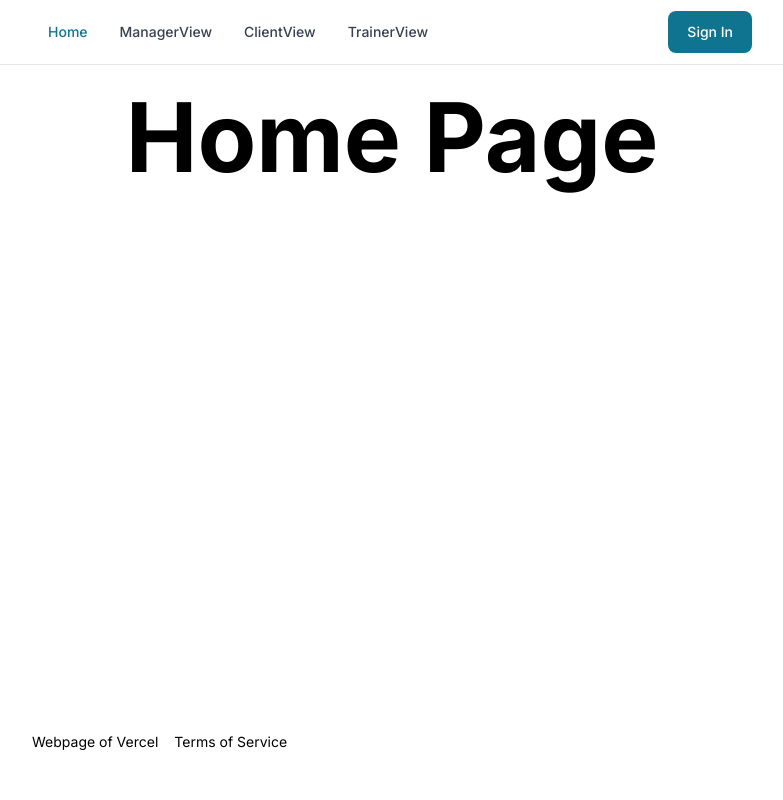
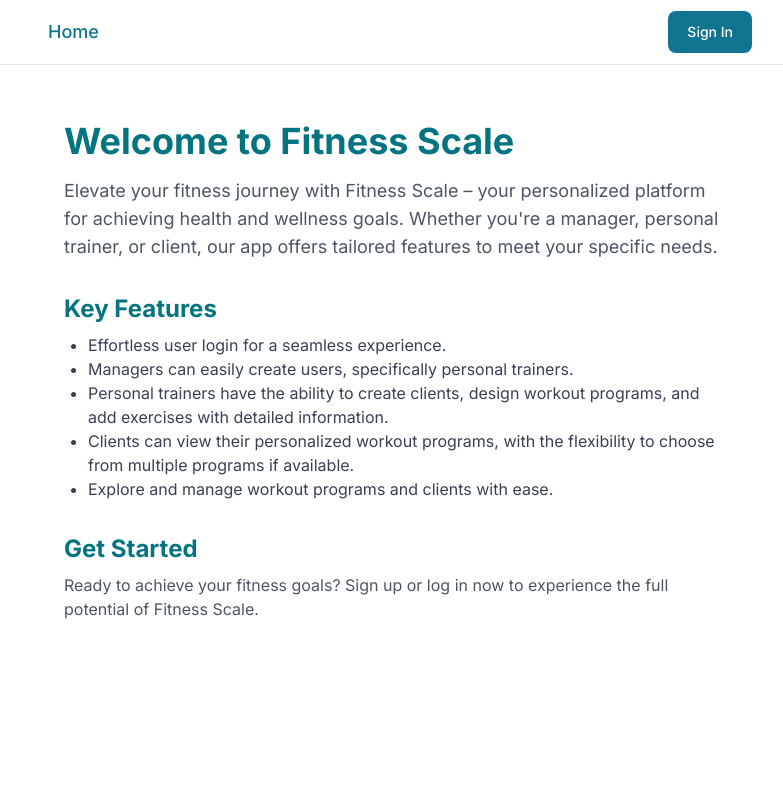
Before and after one commit to Stella1585/Fitness, a Next.js app: page / in a window 1280 px wide. Shown: the top 800 px of the page, without its empty margins (248-1031 px from the left). Built offline with nearby package versions, Linux system fonts and the light colour scheme; no server answers.

Commit message:
mainly style changes

```diff
--- a/app/page.tsx
+++ b/app/page.tsx
@@ -1,10 +1,39 @@
-"use client";
+import React from "react";
+import { NextPage } from "next";
 import packageJSON from "../package.json";
 
-export default function Index() {
+const HomePage: NextPage = () => {
   return (
-    <div className="space-y-2 flex justify-center">
-      <h1 className="text-8xl font-bold">Home Page</h1>
+    <div className="min-h-screen bg-white text-gray-800">
+      <div className="container mx-auto p-8">
+        <section className="mb-8">
+          <h1 className="text-4xl font-bold text-teal-600 mb-4">Welcome to Fitness Scale</h1>
+          <p className="text-lg text-gray-600">
+            Elevate your fitness journey with Fitness Scale – your personalized platform for achieving health and wellness goals. Whether you're a manager, personal trainer, or client, our app offers tailored features to meet your specific needs.
+          </p>
+        </section>
+
+        <section className="mb-8">
+          <h2 className="text-2xl font-bold mb-2 text-teal-600">Key Features</h2>
+          <ul className="list-disc pl-6 text-gray-700">
+            <li>Effortless user login for a seamless experience.</li>
+            <li>Managers can easily create users, specifically personal trainers.</li>
+            <li>Personal trainers have the ability to create clients, design workout programs, and add exercises with detailed information.</li>
+            <li>Clients can view their personalized workout programs, with the flexibility to choose from multiple programs if available.</li>
+            <li>Explore and manage workout programs and clients with ease.</li>
+          </ul>
+        </section>
+
+        <section className="mb-8">
+          <h2 className="text-2xl font-bold mb-2 text-teal-600">Get Started</h2>
+          <p className="text-gray-600">
+            Ready to achieve your fitness goals? Sign up or log in now to experience the full potential of Fitness Scale.
+          </p>
+          {/* Add your sign-up and login buttons or links here */}
+        </section>
+      </div>
     </div>
   );
-}
+};
+
+export default HomePage;
--- a/app/terms/page.tsx
+++ b/app/terms/page.tsx
@@ -1,83 +1,76 @@
+import React from "react";
+
 export default function TermsPage() {
   return (
-    <div>
-      <section>
-        <h2 className="text-xl font-bold">Terms of Service</h2>
+    <div className="container mx-auto p-8">
+      <section className="mb-8">
+        <h2 className="text-3xl font-bold">Terms of Service</h2>
       </section>
-      <div className="h-10"></div>
-      <header>
-        <h1 className="text-xl font-bold">FitSphere Web App Usage Policy</h1>
+
+      <header className="mb-6">
+        <h1 className="text-3xl font-bold">FitSphere Web App Usage Policy</h1>
       </header>
-      <section>
-        <h2>Introduction</h2>
+
+      <section className="mb-6">
+        <h2 className="text-xl font-bold mb-2">Introduction</h2>
         <p>
-          This policy outlines the acceptable use of FitSphere (the &quot;App&quot;), a
+          This policy outlines the acceptable use of FitSphere (the "App"), a
           platform serving clients, fitness trainers, and managers within the
           fitness industry.
         </p>
       </section>
-      <section>
-        <h2 className="text-xl font-bold">User Obligations</h2>
-        <ul>
-          <li>
-            Users must provide accurate and current information at all times.
-          </li>
-          <li>
-            Users are responsible for maintaining the confidentiality of their
-            account and password.
-          </li>
+
+      <section className="mb-6">
+        <h2 className="text-xl font-bold mb-2">User Obligations</h2>
+        <ul className="list-disc pl-6">
+          <li>Users must provide accurate and current information at all times.</li>
+          <li>Users are responsible for maintaining the confidentiality of their account and password.</li>
           <li>Users agree to use the App for lawful purposes only.</li>
         </ul>
       </section>
-      <section>
-        <h2 className="text-xl font-bold">Data Protection</h2>
+
+      <section className="mb-6">
+        <h2 className="text-xl font-bold mb-2">Data Protection</h2>
         <p>
-          The App is committed to protecting user data in accordance with
-          applicable data protection laws. Users&apos; personal information will be
-          collected, used, and disclosed as outlined in our Privacy Policy.
+          The App is committed to protecting user data in accordance with applicable data protection laws. Users' personal information will be collected, used, and disclosed as outlined in our Privacy Policy.
         </p>
       </section>
-      <section>
-        <h2 className="text-xl font-bold">Intellectual Property</h2>
+
+      <section className="mb-6">
+        <h2 className="text-xl font-bold mb-2">Intellectual Property</h2>
         <p>
-          All content provided on the App is the property of InnovaSphere or its
-          licensors and is protected by intellectual property laws.
+          All content provided on the App is the property of InnovaSphere or its licensors and is protected by intellectual property laws.
         </p>
       </section>
-      <section>
-        <h2 className="text-xl font-bold">Prohibited Activities</h2>
-        <ul>
-          <li>
-            Users must not misuse the App by knowingly introducing viruses,
-            trojans, or other material that is malicious or technologically
-            harmful.
-          </li>
-          <li>
-            Attempting unauthorized access to the App, the server on which the
-            App is stored, or any server, computer, or database connected to the
-            App is prohibited.
-          </li>
+
+      <section className="mb-6">
+        <h2 className="text-xl font-bold mb-2">Prohibited Activities</h2>
+        <ul className="list-disc pl-6">
+          <li>Users must not misuse the App by knowingly introducing viruses, trojans, or other material that is malicious or technologically harmful.</li>
+          <li>Attempting unauthorized access to the App, the server on which the App is stored, or any server, computer, or database connected to the App is prohibited.</li>
         </ul>
       </section>
-      <section>
-        <h2 className="text-xl font-bold">Amendments</h2>
+
+      <section className="mb-6">
+        <h2 className="text-xl font-bold mb-2">Amendments</h2>
         <p>InnovaSphere reserves the right to amend this policy at any time.</p>
       </section>
-      <section>
-        <h2>Termination</h2>
+
+      <section className="mb-6">
+        <h2 className="text-xl font-bold mb-2">Termination</h2>
         <p>
-          InnovaSphere may terminate or suspend access to the App immediately,
-          without prior notice or liability, for any breach of this policy.
+          InnovaSphere may terminate or suspend access to the App immediately, without prior notice or liability, for any breach of this policy.
         </p>
       </section>
-      <section>
-        <h2 className="text-xl font-bold">Contact Information</h2>
+
+      <section className="mb-6">
+        <h2 className="text-xl font-bold mb-2">Contact Information</h2>
         <p>
-          For any questions about this policy, please contact [Insert Contact
-          Information Here].
+          For any questions about this policy, please contact [Insert Contact Information Here].
         </p>
       </section>
-      <footer>
+
+      <footer className="text-center">
         <p>© [Year] InnovaSphere. All rights reserved.</p>
       </footer>
     </div>
--- a/components/footer.tsx
+++ b/components/footer.tsx
@@ -1,10 +1,15 @@
 import Link from "next/link";
+import styles from "./footer.module.css";
 
 export default function Footer() {
   return (
-    <footer className="flex flex-col w-full px-4 mx-0 my-4 space-y-1 text-sm md:max-w-3xl md:my-12 md:mx-auto sm:px-6 md:h-5 md:items-center md:space-y-0 md:space-x-4 md:flex-row">
-      <Link href={"/"}>Webpage of Vercel</Link>
-      <Link href={"/terms"}>Terms of Service</Link>
+    <footer className={`flex flex-col w-full px-4 mx-0 my-4 space-y-1 text-sm md:max-w-3xl md:my-12 md:mx-auto sm:px-6 md:h-5 md:items-center md:space-y-0 md:space-x-4 md:flex-row ${styles.footer}`}>
+      <Link href={"/"} passHref>
+        <p className="underline text-blue-500 hover:text-blue-700">Webpage of Vercel</p>
+      </Link>
+      <Link href={"/terms"} passHref>
+        <p className="underline text-blue-500 hover:text-blue-700">Terms of Service</p>
+      </Link>
     </footer>
   );
 }
--- a/components/main-nav.tsx
+++ b/components/main-nav.tsx
@@ -1,5 +1,6 @@
-"use client";
 import Link from "next/link";
+import { auth } from "auth";
+import {Session} from "next-auth";
 import {
   Button,
   Navbar,
@@ -9,20 +10,42 @@ import {
   NavbarToggle,
 } from "flowbite-react";
 
-export function MainNav() {
+export async function MainNav() {
+  const session: Session | null = await auth();
+  let userRole: string | undefined;
+  if (session) {
+    //@ts-ignore
+    userRole = session?.user?.role;
+  }
   return (
     <Navbar fluid rounded>
-      {/* <div className="flex md:order-2">
-        <Button>Get started</Button>
-        <NavbarToggle />
-      </div> */}
       <NavbarCollapse>
         <NavbarLink href="/" active>
-          Home
+          <span className="text-lg" style={{ whiteSpace: "nowrap" }}>
+            Home
+          </span>
         </NavbarLink>
-        <NavbarLink href="/protected/manager">ManagerView</NavbarLink>
-        <NavbarLink href="/protected/client">ClientView</NavbarLink>
-        <NavbarLink href="/protected/trainer">TrainerView</NavbarLink>
+        {userRole === "Manager" && (
+          <NavbarLink href="/protected/manager">
+            <span className="text-lg" style={{ whiteSpace: "nowrap" }}>
+              Manage Trainers
+            </span>
+          </NavbarLink>
+        )}
+        {userRole === "Client" && (
+          <NavbarLink href="/protected/client">
+            <span className="text-lg" style={{ whiteSpace: "nowrap" }}>
+              View Workout Programs
+            </span>
+          </NavbarLink>
+        )}
+        {userRole === "PersonalTrainer" && (
+          <NavbarLink href="/protected/trainer">
+            <span className="text-lg" style={{ whiteSpace: "nowrap" }}>
+              Manage Client
+            </span>
+          </NavbarLink>
+        )}
       </NavbarCollapse>
     </Navbar>
   );
```
